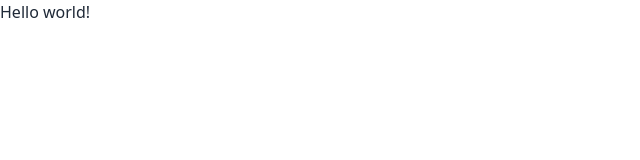
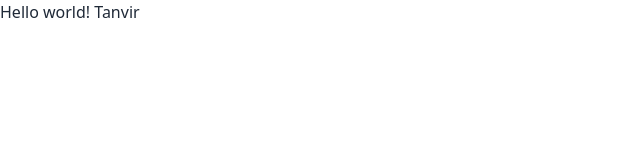
Before and after one commit to Tanvir-Chowdhury/BizConnect, a React (Vite) app: page / in a window 1280 px wide. Shown: the top 160 px of the page, without its empty margins (0-640 px from the left). Built offline with nearby package versions, Linux system fonts and the light colour scheme.

Commit message:
tanvir added

```diff
--- a/src/App.jsx
+++ b/src/App.jsx
@@ -7,7 +7,7 @@ import { BrowserRouter, Routes, Route } from "react-router-dom";
 const App = () => {
   return (
     <>
-    <div>Hello world!</div>
+    <div>Hello world! Tanvir</div>
     </>
   );
 };
```
